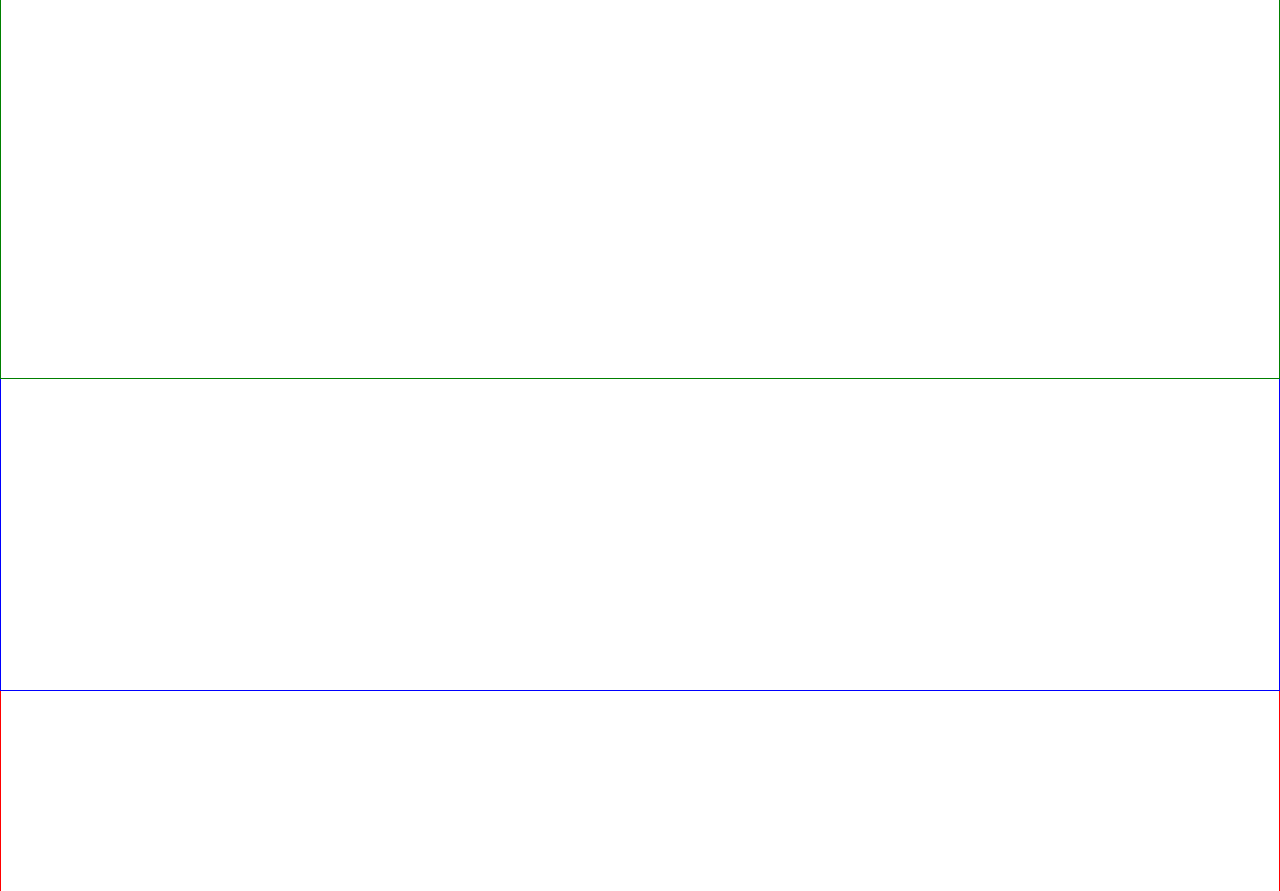
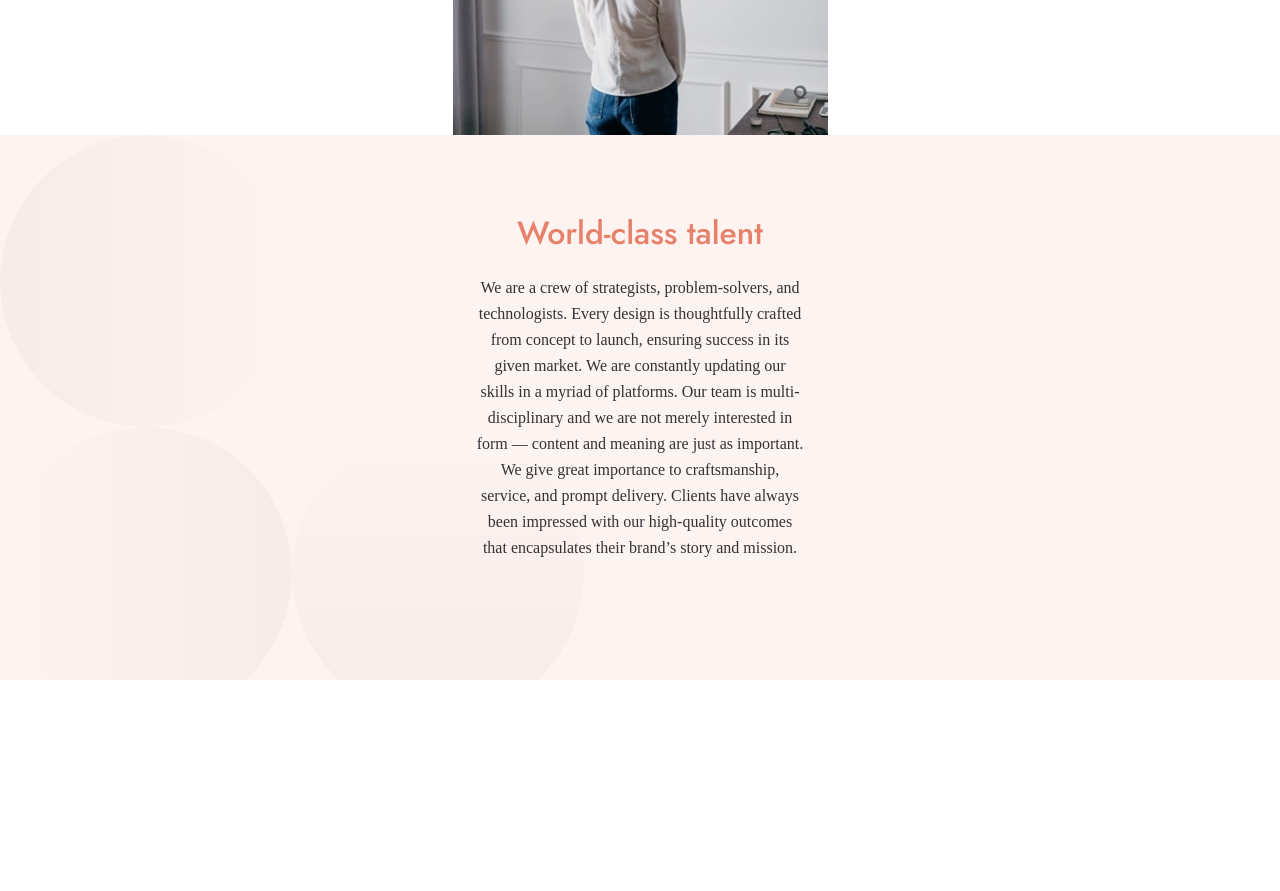
Before and after one commit to danielopq/designo, a React (Vite) app: page / in a window 1280 px wide. Shown: the part 820-1711 px from the top of the page. Built offline with nearby package versions, Linux system fonts and the light colour scheme; a web font is replaced by a local one.

Commit message:
Talent - done

```diff
--- a/src/components/pages/about/about.scss
+++ b/src/components/pages/about/about.scss
@@ -4,5 +4,4 @@
     display: flex;
     flex-direction: column;
     align-items: center;
-    border: solid 1px red;
 }
--- a/src/components/pages/about/component/talent/Talent.tsx
+++ b/src/components/pages/about/component/talent/Talent.tsx
@@ -1,10 +1,22 @@
 import './talent.scss';
 
-const Talent:React.FC = () => {
-    return(
+const Talent: React.FC = () => {
+    return (
         <section id="talent">
             <div></div>
-            <div></div>
+            <div>
+                <p>World-class talent</p>
+                <p className='defaultTextReg'>
+                    We are a crew of strategists, problem-solvers, and technologists. Every design
+                    is thoughtfully crafted from concept to launch, ensuring success in its given
+                    market. We are constantly updating our skills in a myriad of platforms.
+
+                    Our team is multi-disciplinary and we are not merely interested in form —
+                    content and meaning are just as important. We give great importance to craftsmanship,
+                    service, and prompt delivery. Clients have always been impressed with our high-quality
+                    outcomes that encapsulates their brand’s story and mission.
+                </p>
+            </div>
         </section>
     )
 }
--- a/src/components/pages/about/component/talent/talent.scss
+++ b/src/components/pages/about/component/talent/talent.scss
@@ -1,15 +1,36 @@
-#talent{
+#talent {
     width: 100vw;
-    height: 875px;
     display: flex;
     flex-direction: column;
     align-items: center;
-    border: solid 1px blue;
+    text-align: center;
 
-    & div:first-of-type{
+    & div:first-of-type {
         width: inherit;
-        height: 562px;
-        border: solid 1px green;
+        height: 320px;
+        background: url('../../../../../assets/img/about/mobile/image-world-class-talent.jpg') top/contain no-repeat;
+    }
+
+    & div:last-of-type {
+        width: inherit;
+        height: 545px;
+        padding-top: 80px;
+        display: flex;
+        flex-direction: column;
+        align-items: center;
+        background: rgb(253, 243, 240) url('../../../../../assets/img/shared/bg-pattern-three-circles.svg') 0% 0% / 584px no-repeat;
+
+        & p:first-of-type {
+            width: 327px;
+            font: 500 32px/36px 'Jost-Medium';
+            color: var(--peach);
+        }
+
+        & p:last-of-type {
+            width: 327px;
+            margin-top: 24px;
+            color: rgb(51,49,54);
+        }
     }
 
 }
```
Also changed, not shown: src/assets/img/shared/bg-pattern-three-circles.svg (added), src/assets/img/shared/pattern-mixed-circles-reflected.svg (deleted).
